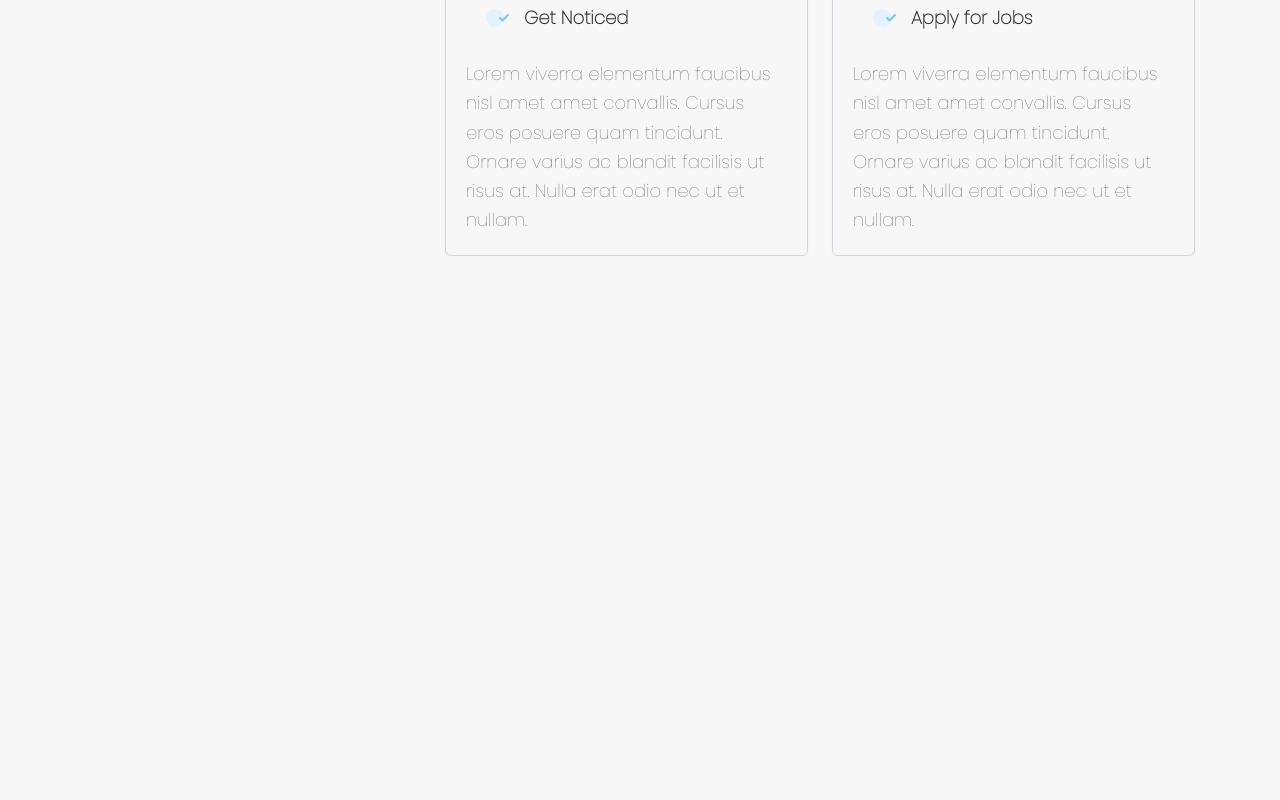
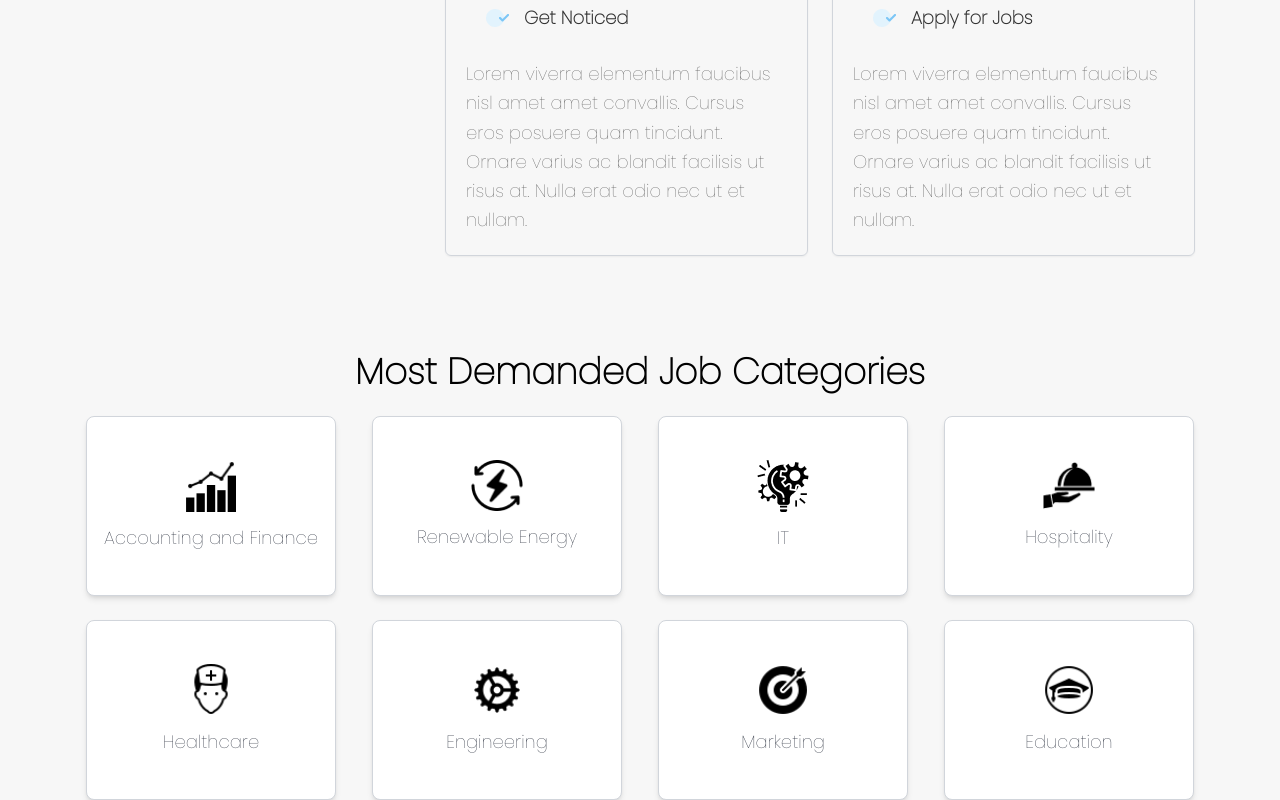
Before and after one commit to SolomonB127/RMS, a Next.js app: page / in a window 1280 px wide. Shown: the part 1514-2314 px from the top of the page. Before the commit the page ends 1770 px from the top, so only its background shows below. Built offline with nearby package versions, Linux system fonts and the light colour scheme.

Commit message:
feat: import Categories section to be rendered

```diff
--- a/src/app/page.tsx
+++ b/src/app/page.tsx
@@ -2,6 +2,7 @@ import Image from "next/image";
 import Hero from "./components/Hero";
 import Trustees from "./components/Trustees";
 import Process from "./components/Process";
+import Categories from "./components/Categories";
 
 export default function Home() {
   return (
@@ -10,6 +11,7 @@ export default function Home() {
         <Hero />
         <Trustees />
         <Process />
+        <Categories />
       </main>
     </div>
   );
```
